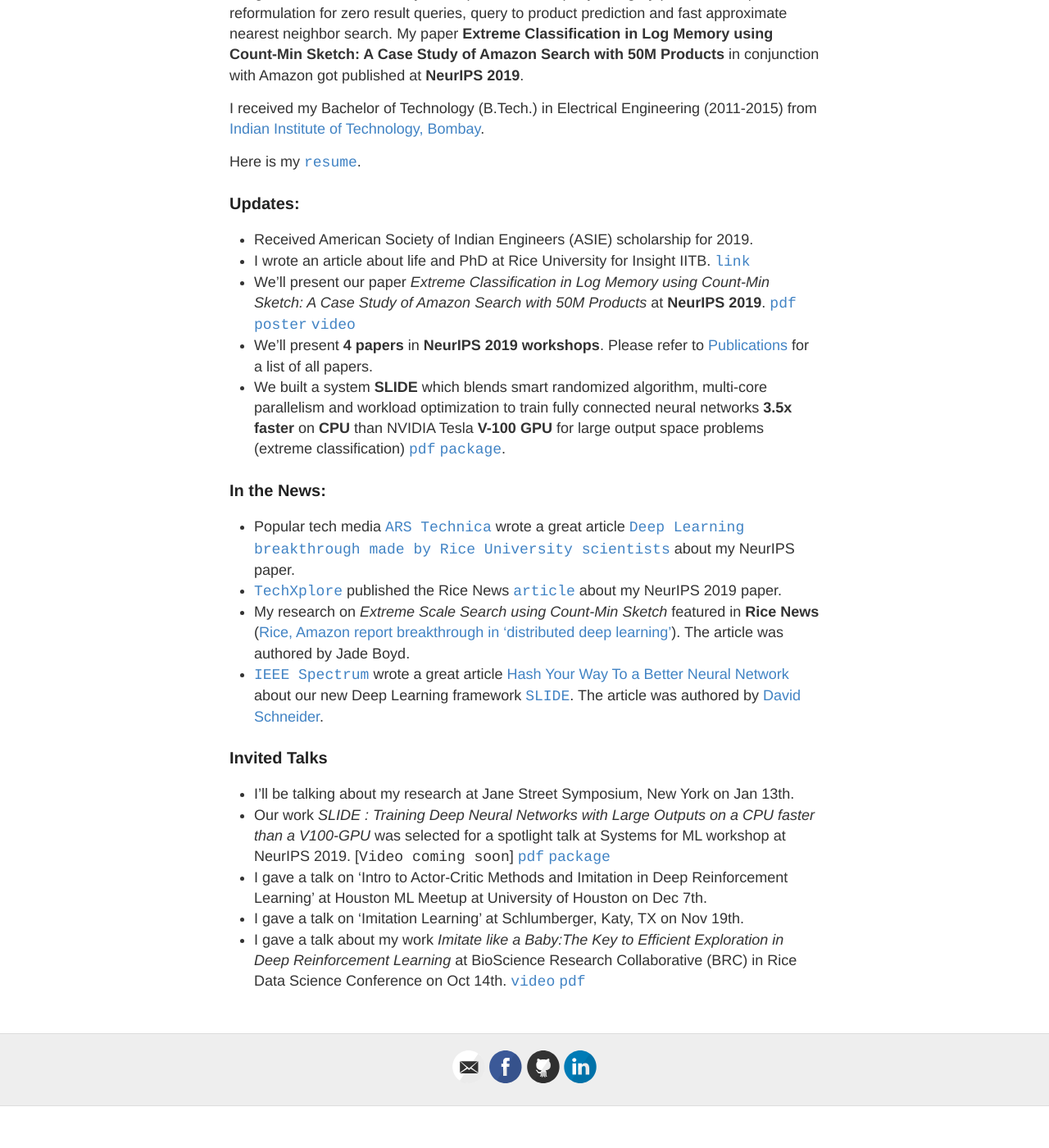
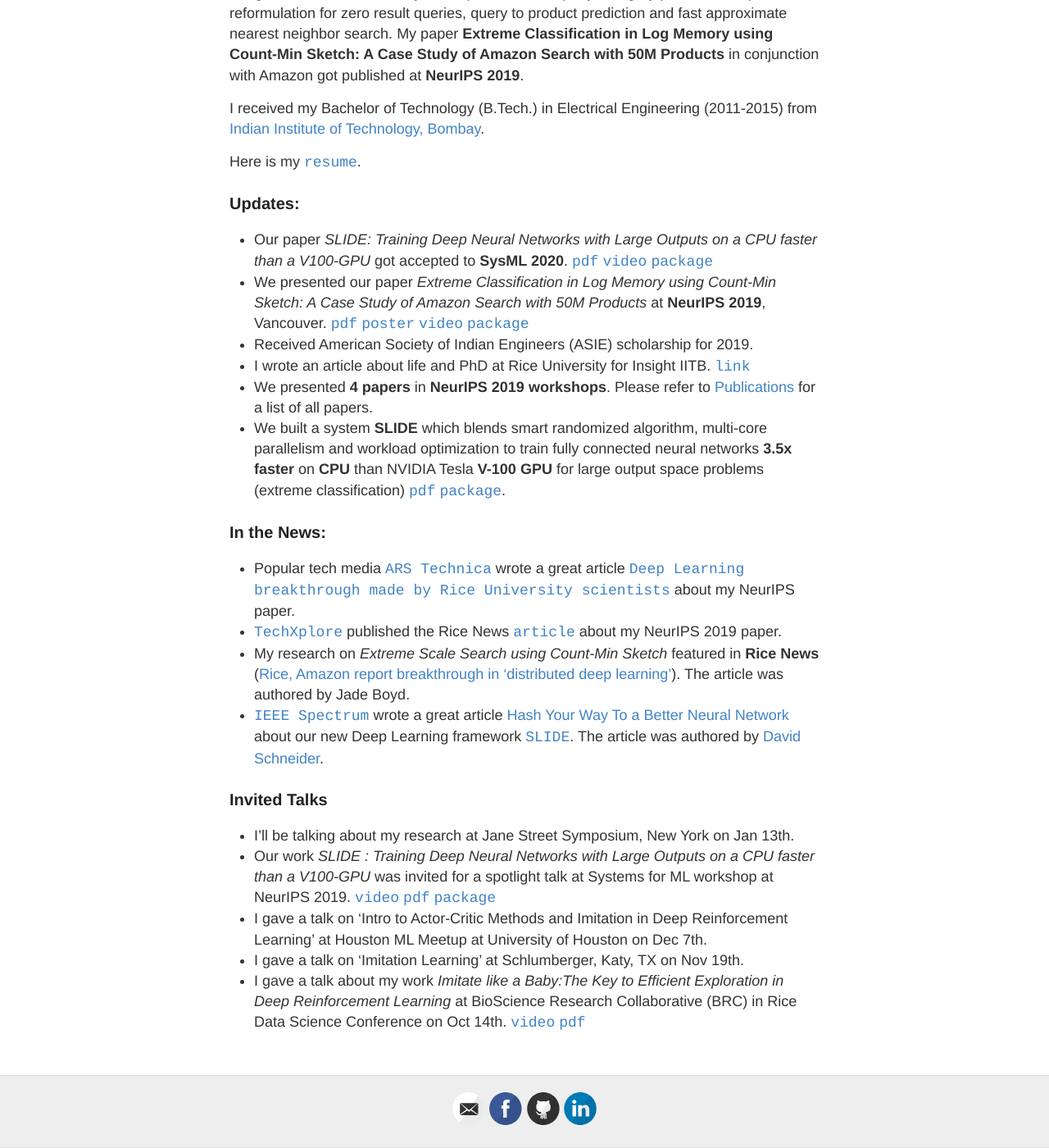
Before and after one commit to gaurav16gupta/gaurav16gupta.github.io, a Jekyll site: the page built from index.md, in a window 1280 px wide and 1400 px high, scrolled down 341 px. Shown: the whole window at 82% size. Built offline with Jekyll 4.4.1, drawn with Linux system fonts in a browser that asks for light colours; before the commit the page ends 1690 px from its top, so only the background shows below that.

Commit message:
Updated homepage

```diff
--- a/index.md
+++ b/index.md
@@ -12,21 +12,22 @@ I received my Bachelor of Technology (B.Tech.) in Electrical Engineering (2011-2
 Here is my [`resume`](https://tharun24.github.io/Resume.pdf).
 
 ### Updates:
+* Our paper *SLIDE: Training Deep Neural Networks with Large Outputs on a CPU faster than a V100-GPU* got accepted to **SysML 2020**. [`pdf`](https://arxiv.org/pdf/1903.03129.pdf) [`video`](https://slideslive.com/38922010/mlsys-workshop-on-systems-for-ml-1) [`package`]([`package`](https://github.com/keroro824/HashingDeepLearning))
+* We presented our paper *Extreme Classification in Log Memory using Count-Min Sketch: A Case Study of Amazon Search with 50M Products* at **NeurIPS 2019**, Vancouver. [`pdf`](https://papers.nips.cc/paper/9482-extreme-classification-in-log-memory-using-count-min-sketch-a-case-study-of-amazon-search-with-50m-products.pdf) [`poster`](https://tharun24.github.io/miscellaneous/MACH_Poster.pdf)  [`video`](https://www.youtube.com/watch?v=zHXy-AlzSxQ) [`package`](https://github.com/Tharun24/MACH/)
 * Received American Society of Indian Engineers (ASIE) scholarship for 2019.
 * I wrote an article about life and PhD at Rice University for Insight IITB. [`link`](https://www.insightiitb.org/rice-university-tharun-medini-univ-series/)
-* We'll present our paper *Extreme Classification in Log Memory using Count-Min Sketch: A Case Study of Amazon Search with 50M Products* at **NeurIPS 2019**. [`pdf`](https://papers.nips.cc/paper/9482-extreme-classification-in-log-memory-using-count-min-sketch-a-case-study-of-amazon-search-with-50m-products.pdf) [`poster`](https://tharun24.github.io/miscellaneous/MACH_Poster.pdf)  [`video`](https://www.youtube.com/watch?v=zHXy-AlzSxQ)
-* We'll present __4 papers__ in __NeurIPS 2019 workshops__. Please refer to [Publications](publications.md) for a list of all papers.
+* We presented __4 papers__ in __NeurIPS 2019 workshops__. Please refer to [Publications](publications.md) for a list of all papers.
 * We built a system __SLIDE__ which blends smart randomized algorithm, multi-core parallelism and workload optimization to train fully connected neural networks __3.5x faster__ on __CPU__ than NVIDIA Tesla __V-100 GPU__ for large output space problems (extreme classification) [`pdf`](https://arxiv.org/pdf/1903.03129.pdf) [`package`](https://github.com/keroro824/HashingDeepLearning).
 
 ### In the News:
 * Popular tech media [`ARS Technica`](https://arstechnica.com/) wrote a great article [`Deep Learning breakthrough made by Rice University scientists`](https://arstechnica.com/gadgets/2019/12/mach-ai-training-linear-cost-exponential-gain/) about my NeurIPS paper.
-* [`TechXplore`](https://techxplore.com/) published the Rice News [`article`](http://news.rice.edu/2019/12/09/rice-amazon-report-breakthrough-in-distributed-deep-learning-2/) about my NeurIPS 2019 paper.
+* [`TechXplore`](https://techxplore.com/) published the Rice News [`article`](https://techxplore.com/news/2019-12-breakthrough-deep.html) about my NeurIPS 2019 paper.
 * My research on *Extreme Scale Search using Count-Min Sketch* featured in __Rice News__ ([Rice, Amazon report breakthrough in ‘distributed deep learning’](http://news.rice.edu/2019/12/09/rice-amazon-report-breakthrough-in-distributed-deep-learning-2/)). The article was authored by Jade Boyd.
 * [`IEEE Spectrum`](https://spectrum.ieee.org/) wrote a great article [Hash Your Way To a Better Neural Network](https://spectrum.ieee.org/tech-talk/computing/hardware/algorithms-and-hardware-for-deep-learning) about our new Deep Learning framework [`SLIDE`](https://github.com/keroro824/HashingDeepLearning). The article was authored by [David Schneider](https://spectrum.ieee.org/author/schneider-david).
 
 ### Invited Talks
 * I'll be talking about my research at Jane Street Symposium, New York on Jan 13th.
-* Our work *SLIDE : Training Deep Neural Networks with Large Outputs on a CPU faster than a V100-GPU* was selected for a spotlight talk at Systems for ML workshop at NeurIPS 2019. [`Video coming soon`] [`pdf`](https://arxiv.org/pdf/1903.03129.pdf) [`package`](https://github.com/keroro824/HashingDeepLearning)
+* Our work *SLIDE : Training Deep Neural Networks with Large Outputs on a CPU faster than a V100-GPU* was invited for a spotlight talk at Systems for ML workshop at NeurIPS 2019. [`video`](https://slideslive.com/38922010/mlsys-workshop-on-systems-for-ml-1) [`pdf`](https://arxiv.org/pdf/1903.03129.pdf) [`package`](https://github.com/keroro824/HashingDeepLearning)
 * I gave a talk on 'Intro to Actor-Critic Methods and Imitation in Deep Reinforcement Learning' at Houston ML Meetup at University of Houston on Dec 7th.
 * I gave a talk on 'Imitation Learning' at Schlumberger, Katy, TX on Nov 19th.
 * I gave a talk about my work *Imitate like a Baby:The Key to Efficient Exploration in Deep Reinforcement Learning* at BioScience Research Collaborative (BRC) in Rice Data Science Conference on Oct 14th. [`video`](https://www.youtube.com/watch?v=BzCE1tA9QeI&list=PLcsG4X8Zn_UD-U-uOKeq6SwoIJTcf_mbd&index=15)   [`pdf`](https://tharun24.github.io/AAAI_Imitation.pdf)
```
